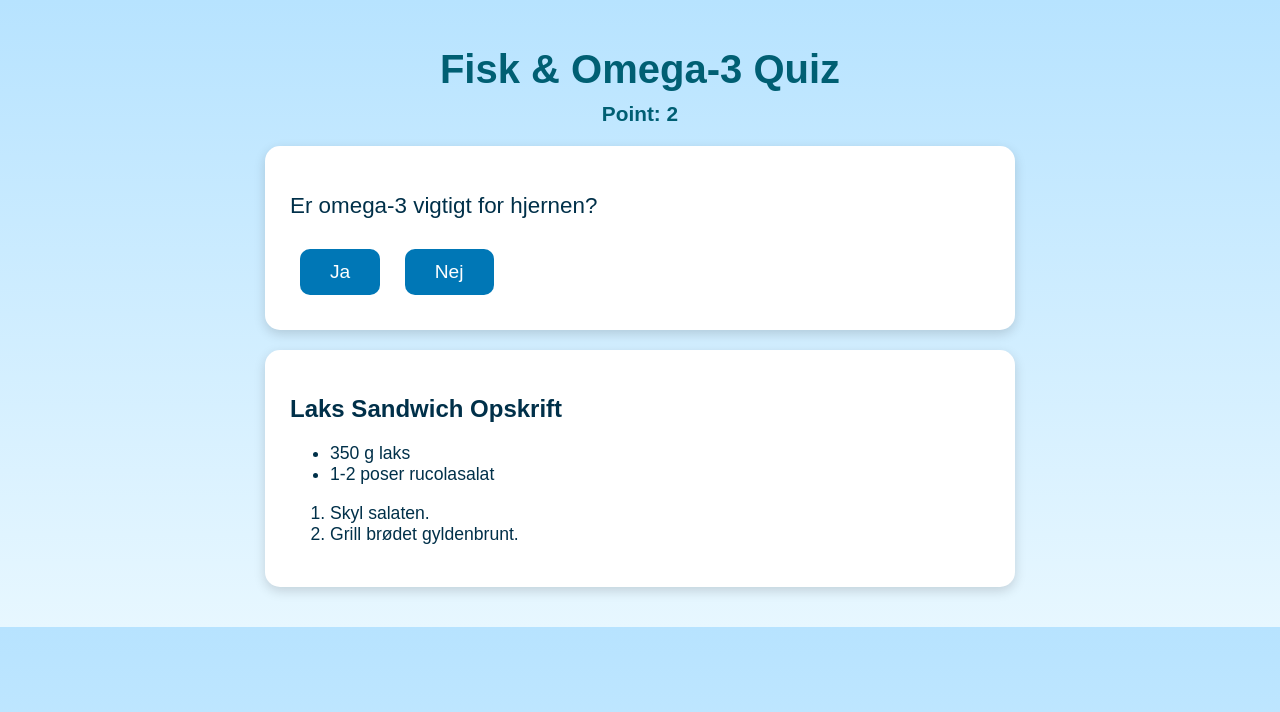
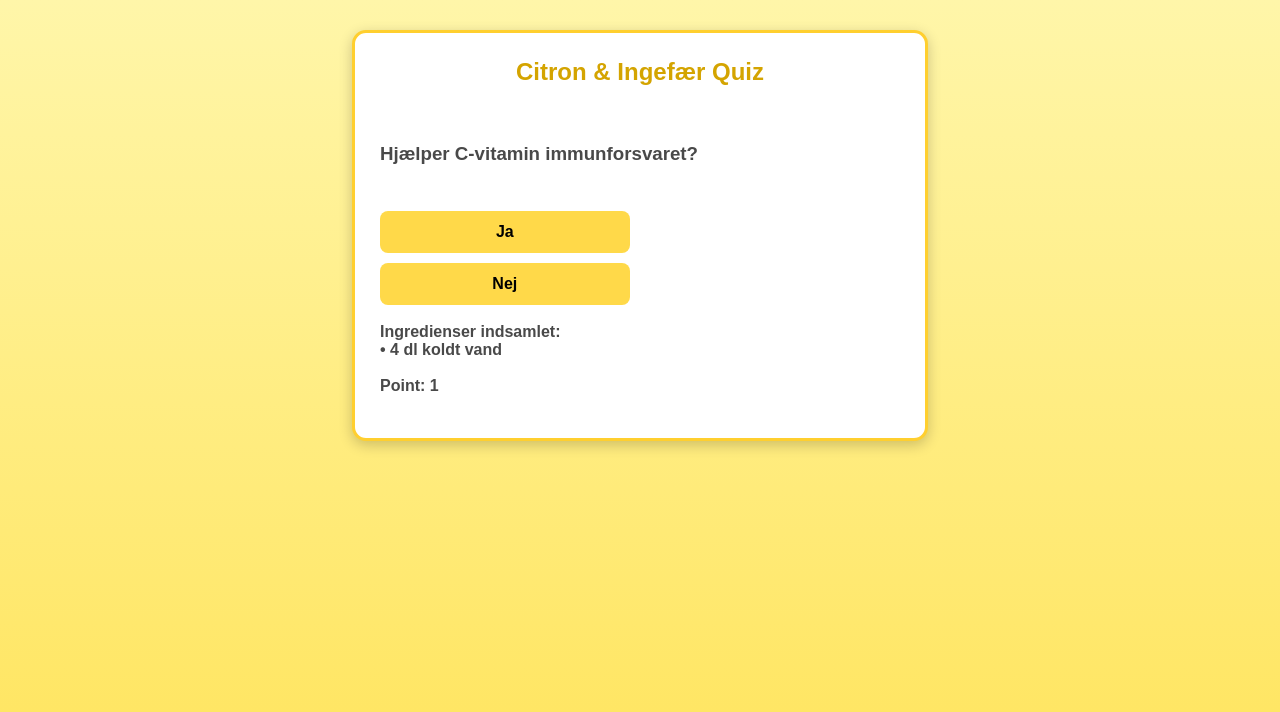
Before and after one commit to Kemal2121-cmyk/Guide-til-en-bedre-karakter, a plain HTML site: page index.html in a window 1280 px wide. Both pictures are taken after a click on the button "Ja". Drawn offline with Linux system fonts and the light colour scheme.

Commit message:
Add files via upload

```diff
--- a/index.html
+++ b/index.html
@@ -2,189 +2,149 @@
 <html lang="da">
 <head>
 <meta charset="UTF-8">
-<title>Fisk & Omega-3 Quiz</title>
+<meta name="viewport" content="width=device-width, initial-scale=1.0">
+<title>Citron & Ingefær Quiz</title>
+
 <style>
     body {
-    font-family: 'Arial', sans-serif;
-    background: linear-gradient(to bottom, #b7e3ff, #e7f7ff);
+        font-family: Arial, sans-serif;
         margin: 0;
-    padding: 20px;
-    color: #003049;
+        padding: 30px;
+        background: linear-gradient(#fff6a9, #ffe45c);
+        background-attachment: fixed;
     }
 
-  h1 {
-    text-align: center;
-    font-size: 2.5rem;
-    color: #005f73;
-    margin-bottom: 10px;
+    .container {
+        max-width: 520px;
+        margin: auto;
+        background: white;
+        padding: 25px;
+        border-radius: 14px;
+        border: 3px solid #ffcf2f;
+        box-shadow: 0 4px 14px rgba(0,0,0,0.2);
     }
 
-  #quiz, #recipe, #endMessage {
-    max-width: 700px;
-    margin: 20px auto;
-    background: white;
-    padding: 25px;
-    border-radius: 15px;
-    box-shadow: 0 4px 12px rgba(0,0,0,0.15);
-  }
-
-  #question {
-    font-size: 1.4rem;
-    margin-bottom: 20px;
+    h2 {
+        text-align: center;
+        font-weight: bold;
+        color: #d4a400;
+        margin-top: 0;
     }
 
     button {
-    background: #0077b6;
+        width: 48%;
+        padding: 12px;
+        font-size: 16px;
         border: none;
-    padding: 12px 30px;
-    margin: 10px;
-    font-size: 1.2rem;
-    border-radius: 10px;
+        border-radius: 8px;
         cursor: pointer;
-    color: white;
-    transition: 0.25s;
-  }
-  button:hover {
-    background: #0096c7;
-    transform: scale(1.05);
+        background: #ffd949;
+        font-weight: bold;
+        margin-top: 10px;
     }
 
-  .hidden { display: none; }
-
-  #scoreBox {
-    text-align: center;
-    font-size: 1.3rem;
-    margin-top: 10px;
-    color: #005f73;
-    font-weight: bold;
+    button:hover {
+        background: #ffcf28;
     }
 
-  ul, ol {
-    font-size: 1.1rem;
-  }
-
-  #endMessage {
-    background: #d2f8d2;
-    border-left: 8px solid #34a853;
-    font-size: 1.2rem;
+    #quiz, #result, #points, #ingredients, #endText {
+        margin-top: 18px;
+        font-weight: bold;
+        white-space: pre-line;
+        color: #494949;
     }
 </style>
 </head>
+
 <body>
+<div class="container">
+<h2>Citron & Ingefær Quiz</h2>
 
-<h1>Fisk & Omega-3 Quiz</h1>
+<div id="quiz"></div>
 
-<div id="scoreBox">Point: 0</div>
+<p id="result"></p>
+<p id="ingredients"></p>
+<p id="points"></p>
+<p id="endText"></p>
+</div>
 
-<div id="quiz">
-  <p id="question">Er fisk en god kilde til omega-3?</p>
+<!-- LYDEFFEKTER -->
+<audio id="correctSound">
+  <source src="https://actions.google.com/sounds/v1/cartoon/pop.ogg" type="audio/ogg">
+</audio>
+
+<audio id="wrongSound">
+  <source src="https://actions.google.com/sounds/v1/cartoon/wood_plank_flicks.ogg" type="audio/ogg">
+</audio>
+
+<script>
+const questions = [
+  { q: "Indeholder citron C-vitamin?", answer: "ja", ingredient: "4 dl koldt vand" },
+  { q: "Hjælper C-vitamin immunforsvaret?", answer: "ja", ingredient: "50 g frisk ingefær" },
+  { q: "Er C-vitamin vandopløseligt?", answer: "ja", ingredient: "2 stk. citroner" },
+  { q: "Er ingefær kendt for at dæmpe inflammation?", answer: "ja", ingredient: "2 spsk. honning" },
+  { q: "Kan et ingefærshot give mere energi i skolen?", answer: "ja", ingredient: "(Alle ingredienser samlet!)" }
+];
+
+let index = -1;
+let ingredients = [];
+let points = 0;
+
+function loadNext() {
+    index++;
+
+    document.getElementById("result").innerText = "";
+
+    if (index < questions.length) {
+        const c = questions[index];
+        document.getElementById("quiz").innerHTML = `
+        <h3>${c.q}</h3>
         <button onclick="answer('ja')">Ja</button>
         <button onclick="answer('nej')">Nej</button>
-</div>
-
-<div id="recipe" class="hidden">
-  <h2>Laks Sandwich Opskrift</h2>
-  <ul id="ingredients"></ul>
-  <ol id="steps"></ol>
-</div>
-
-<div id="endMessage" class="hidden"></div>
-
-<!-- Lydeffekter -->
-<audio id="correctSound" src="https://assets.mixkit.co/active_storage/sfx/2000/2000-preview.mp3"></audio>
-<audio id="wrongSound" src="https://assets.mixkit.co/active_storage/sfx/2898/2898-preview.mp3"></audio>
-
-<script>
-let step = 0;
-let score = 0;
-
-const scoreBox = document.getElementById("scoreBox");
-
-const questions = [
-  { q: "Er fisk en god kilde til omega-3?", a: "ja" },
-  { q: "Er omega-3 vigtigt for hjernen?", a: "ja" },
-  { q: "Kan fisk hjælpe med at forbedre koncentrationen?", a: "ja" },
-  { q: "Er omega-3 med til at støtte synet og øjnene?", a: "ja" }
-];
-
-const ingredientsList = [
-  "350 g laks",
-  "1-2 poser rucolasalat",
-  "1-2 rødløg",
-  "2 pakker flute",
-  "4 avocadoer",
-  "Dild dressing: dild, cream fraiche, citron, salt og peber"
-];
-
-const stepsList = [
-  "Skyl salaten.",
-  "Grill brødet gyldenbrunt.",
-  "Skær avocado og rødløg.",
-  "Lav dilddressing.",
-  "Hak dild og rør med cream fraiche.",
-  "Smag til med salt, peber og citron."
-];
-
-function answer(userAnswer) {
-  const correct = questions[step].a;
-
-  if (userAnswer !== correct) {
-    document.getElementById("wrongSound").play();
-    alert("Forkert. Prøv igen.");
-    score -= 1;
-    scoreBox.textContent = "Point: " + score;
-    return;
-  }
-
-  document.getElementById("correctSound").play();
-  alert("Korrekt.");
-  score += 2;
-  scoreBox.textContent = "Point: " + score;
-
-  step++;
-
-  updateRecipe();
-
-  if (step < questions.length) {
-    document.getElementById("question").textContent = questions[step].q;
+        `;
     } else {
-    document.getElementById("quiz").innerHTML = "<p>Du er færdig.</p>";
-    endMessage();
+        endScreen();
     }
 }
 
-function updateRecipe() {
-  const ingredients = document.getElementById("ingredients");
-  ingredients.innerHTML = "";
-  for (let i = 0; i < step*2 && i < ingredientsList.length; i++) {
-    const li = document.createElement("li");
-    li.textContent = ingredientsList[i];
-    ingredients.appendChild(li);
+function answer(choice) {
+    const c = questions[index];
+
+    if (choice === c.answer) {
+        document.getElementById("correctSound").play();
+        points++;
+        ingredients.push("• " + c.ingredient);
+
+        document.getElementById("result").innerText =
+            "Rigtigt! Du fik: " + c.ingredient;
+    } else {
+        document.getElementById("wrongSound").play();
+        document.getElementById("result").innerText =
+            "Forkert – men du kan stadig klare den!";
     }
 
-  const stepsEl = document.getElementById("steps");
-  stepsEl.innerHTML = "";
-  for (let i = 0; i < step*2 && i < stepsList.length; i++) {
-    const li = document.createElement("li");
-    li.textContent = stepsList[i];
-    stepsEl.appendChild(li);
+    document.getElementById("ingredients").innerText =
+        "Ingredienser indsamlet:\n" + ingredients.join("\n");
+
+    document.getElementById("points").innerText =
+        "Point: " + points;
+
+    setTimeout(loadNext, 1000);
 }
 
-  document.getElementById("recipe").classList.remove("hidden");
+function endScreen() {
+    document.getElementById("quiz").innerHTML = "";
+    document.getElementById("result").innerText = "";
+    document.getElementById("ingredients").innerText =
+        "Alle ingredienser til ingefærshotten:\n" + ingredients.join("\n");
+
+    document.getElementById("endText").innerText =
+        "Ingefær er fyldt med antioxidanter og anti-inflammatoriske stoffer, som styrker immunforsvaret og giver dig mere energi i skolen. " +
+        "Det kan hjælpe dig med at få en bedre koncentration og dermed en bedre karakter.\n\nTake a shot!";
 }
 
-function endMessage() {
-  const box = document.getElementById("endMessage");
-  box.classList.remove("hidden");
-  box.innerHTML = `
-    Super flot klaret.<br><br>
-    Fisk og laks er fyldt med omega-3, som styrker hjernen,
-    forbedrer hukommelsen og øger koncentrationen.<br><br>
-    Det betyder, at du kan spise dig til mere energi og en bedre karakter –
-    noget der hjælper dig i skolen.
-  `;
-}
+// Start med første spørgsmål med det samme
+loadNext();
 </script>
-
 </body>
 </html>
```
Lines whose indentation alone changed are shown as unchanged.
